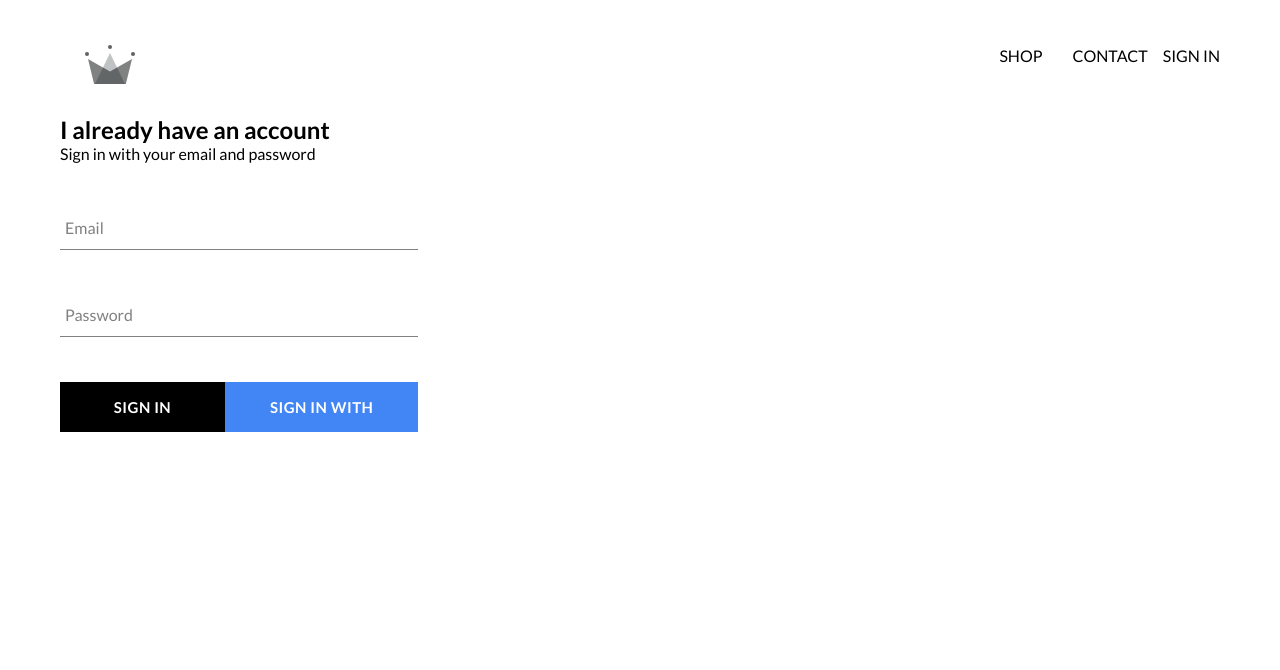
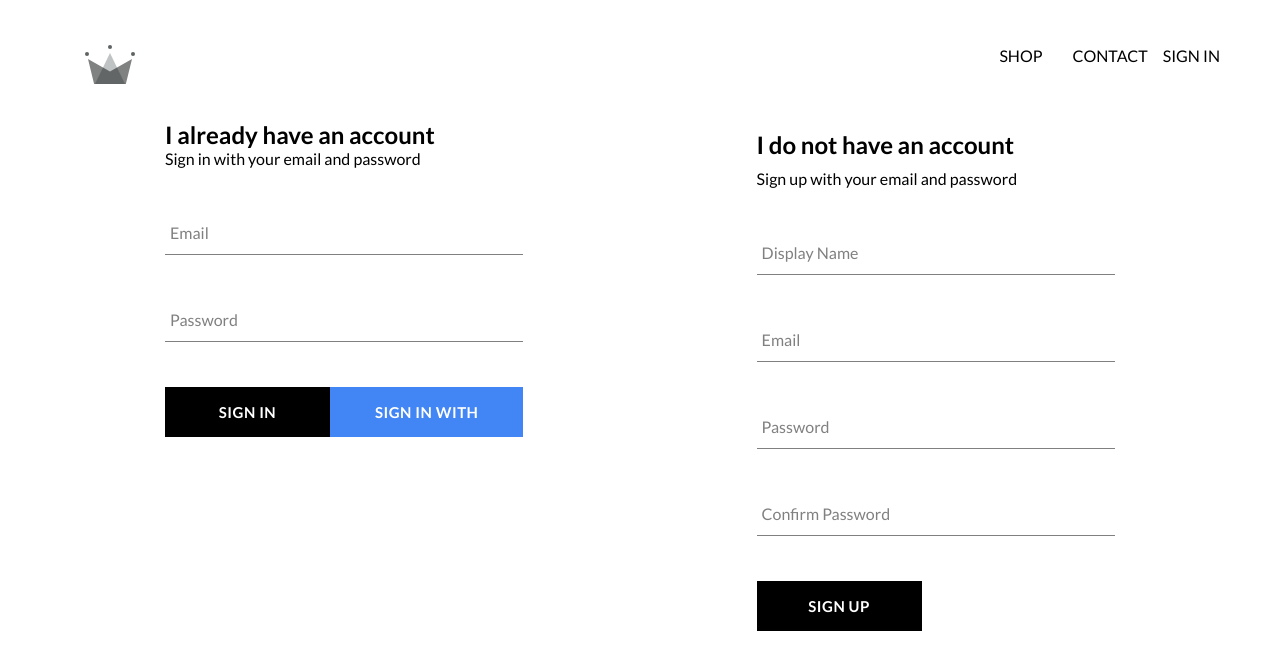
Before and after one commit to riz-l/rizji, a React (Create React App) app: page /sign-in in a window 1280 px wide. Shown: the top 670 px of the page. Built offline with nearby package versions, Linux system fonts and the light colour scheme; no server answers.

Commit message:
Implemented firebase utils, included auth user store into firestore

```diff
--- a/src/App.js
+++ b/src/App.js
@@ -38,9 +38,11 @@
               ...snapShot.data(),
             },
           });
+
+          console.log(this.state);
         });
-        console.log(this.state);
       }
+      this.setState({ currentUser: userAuth });
     });
   }
 
--- /dev/null
+++ b/src/components/UI/SignUp/SignUp.component.jsx
@@ -0,0 +1,112 @@
+// Import: Dependencies
+import React, { Component } from "react";
+
+// Import: Styling
+import "./SignUp.styles.scss";
+
+// Import: Components
+import FormInput from "../FormInput/FormInput.component";
+import CustomButton from "../CustomButton/CustomButton.component";
+
+// Import: FireBase Authentication
+import {
+  auth,
+  createUserProfileDocument,
+} from "../../../firebase/firebase.utils";
+
+// UI: SignUp
+class SignUp extends Component {
+  constructor(props) {
+    super(props);
+
+    this.state = {
+      displayName: "",
+      email: "",
+      password: "",
+      confirmPassword: "",
+    };
+  }
+
+  handleSubmit = async (event) => {
+    event.preventDefault();
+
+    const { displayName, email, password, confirmPassword } = this.state;
+
+    if (password !== confirmPassword) {
+      alert("Passwords don't match");
+      return;
+    }
+
+    try {
+      const { user } = await auth.createUserWithEmailAndPassword(
+        email,
+        password
+      );
+
+      await createUserProfileDocument(user, { displayName });
+
+      this.setState({
+        displayName: "",
+        email: "",
+        password: "",
+        confirmPassword: "",
+      });
+    } catch (error) {
+      console.error(error);
+    }
+  };
+
+  handleChange = (event) => {
+    const { name, value } = event.target;
+
+    this.setState({ [name]: value });
+  };
+
+  render() {
+    const { displayName, email, password, confirmPassword } = this.state;
+    return (
+      <div className="SignUp">
+        <h2 className="SignUp__title">I do not have an account</h2>
+        <span>Sign up with your email and password</span>
+        <form className="SignUp__form" onSubmit={this.handleSubmit}>
+          <FormInput
+            type="text"
+            name="displayName"
+            value={displayName}
+            onChange={this.handleChange}
+            label="Display Name"
+            required
+          />
+          <FormInput
+            type="email"
+            name="email"
+            value={email}
+            onChange={this.handleChange}
+            label="Email"
+            required
+          />
+          <FormInput
+            type="password"
+            name="password"
+            value={password}
+            onChange={this.handleChange}
+            label="Password"
+            required
+          />
+          <FormInput
+            type="password"
+            name="confirmPassword"
+            value={confirmPassword}
+            onChange={this.handleChange}
+            label="Confirm Password"
+            required
+          />
+          <CustomButton type="submit">SIGN UP</CustomButton>
+        </form>
+      </div>
+    );
+  }
+}
+
+// Export: SignUp
+export default SignUp;
--- /dev/null
+++ b/src/components/UI/SignUp/SignUp.styles.scss
@@ -0,0 +1,11 @@
+/*#region UI: SignUp */
+.SignUp {
+  display: flex;
+  flex-direction: column;
+  width: 28vw;
+
+  .SignUp__title {
+    margin: 10px 0;
+  }
+}
+/*#endregion /UI: SignUp */
--- a/src/components/pages/SignInSignUpPage/SignInSignUpPage.component.jsx
+++ b/src/components/pages/SignInSignUpPage/SignInSignUpPage.component.jsx
@@ -6,12 +6,14 @@
 
 // Import: Components
 import SignIn from "../../UI/SignIn/SignIn.component";
+import SignUp from "../../UI/SignUp/SignUp.component";
 
 // Page: SignInSignUpPage
 function SignInSignUpPage() {
   return (
     <div className="SignInSignUpPage">
       <SignIn />
+      <SignUp />
     </div>
   );
 }
--- a/src/components/pages/SignInSignUpPage/SignInSignUpPage.styles.scss
+++ b/src/components/pages/SignInSignUpPage/SignInSignUpPage.styles.scss
@@ -1,4 +1,8 @@
 /*#region Page: SignInSignUpPage */
 .SignInSignUpPage {
+  display: flex;
+  justify-content: space-between;
+  margin: 30px auto;
+  width: 950px;
 }
 /*#endregion /Page: SignInSignUpPage */
```
